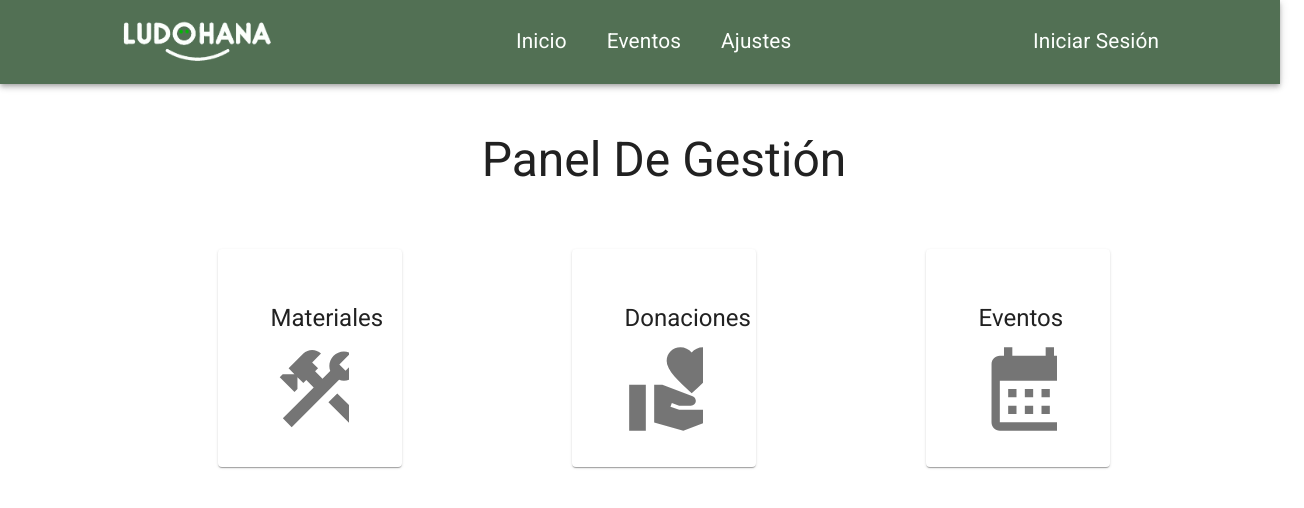
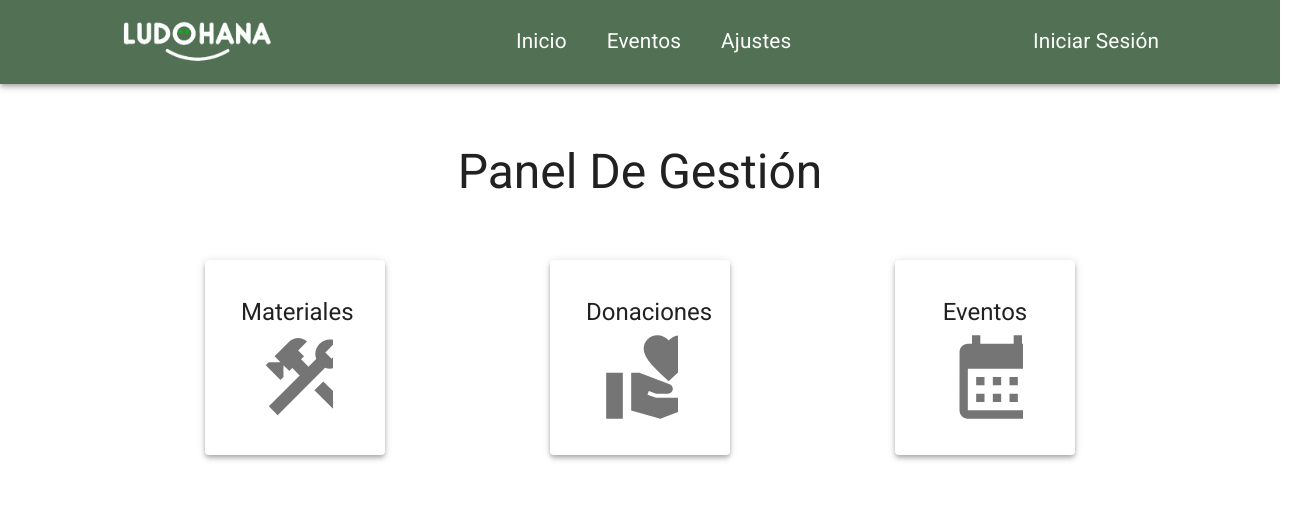
Before and after one commit to judifede/LudOhana, a React (Vite) app: page /settings in a window 1280 px wide. Shown: the top 508 px of the page, 1304 px wide, since content can reach past the window. Built offline with nearby package versions, Linux system fonts and the light colour scheme.

Commit message:
Settings to materials

```diff
--- a/src/Components/Materials/Materials.jsx
+++ b/src/Components/Materials/Materials.jsx
@@ -1,4 +1,4 @@
-import React from 'react'
+
 
 function Materials() {
   return (
--- /dev/null
+++ b/src/Layouts/SettingsLayout.jsx
@@ -0,0 +1,7 @@
+import { Outlet } from 'react-router-dom'
+
+function SettingsLayout() {
+  return <Outlet />
+}
+
+export default SettingsLayout
--- a/src/Pages/Settings/Settings.css
+++ b/src/Pages/Settings/Settings.css
@@ -1,14 +1,10 @@
-.content{
-    min-width: 100vw;
-    min-height: 100vh;
-    padding: 2%;
 
-}
 .section{
     width: 15%;
     height: 30%;
     border-radius: 10px;
     padding: 3%;
+
 }
 .options{
     display: flex;
--- a/src/Pages/Settings/Settings.jsx
+++ b/src/Pages/Settings/Settings.jsx
@@ -1,50 +1,96 @@
-import {Box,Typography,Card,CardHeader,CardContent,InputAdornment,Icon} from '@mui/material'
-import {Construction,VolunteerActivism,CalendarMonth} from '@mui/icons-material'
-import "./Settings.css"
+import {
+  Box,
+  Typography,
+  Card,
+  CardHeader,
+  CardContent,
+  InputAdornment,
+  Icon,
+  Grid,
+} from '@mui/material'
+import {
+  Construction,
+  VolunteerActivism,
+  CalendarMonth,
+} from '@mui/icons-material'
+import './Settings.css'
+import { useNavigate } from 'react-router-dom'
+
 function Settings() {
+  const navigate = useNavigate()
   return (
-   <Box className="content">
-     <Typography id="modal-title" variant="h3" component="h2" textAlign="center">
+    <Grid
+      item
+      sx={{ marginTop: '20px' }}
+      xs={12}
+      // sm={6} md={3} lg={3} xl={2.4}
+    >
+      <Typography
+        id="modal-title"
+        variant="h3"
+        component="h2"
+        textAlign="center"
+      >
         Panel De Gestión
       </Typography>
 
       <Box className="options">
-
-       <Card className="section cardHover">
-         <CardHeader title="Materiales" sx={{ textAlign: 'center' }} />
+        <Card
+          elevation={4}
+          className="section cardHover"
+          onClick={() => navigate('materials')}
+        >
+          <CardHeader
+            title="Materiales"
+            sx={{ textAlign: 'center', padding: '0' }}
+          />
           <CardContent>
-           <InputAdornment position="start" sx={{ width:'100%', height:"90%", marginTop:"10%"}}>
-                  <Icon sx={{ width:'100%', height:"50%", marginTop:"10%"}}>
-                    <Construction sx={{ fontSize: "100px"}}/>
+            <InputAdornment
+              position="start"
+              sx={{ width: '100%', height: '90%', marginTop: '25%' }}
+            >
+              <Icon sx={{ width: '100%', height: '50%', marginTop: '10%' }}>
+                <Construction sx={{ fontSize: '100px' }} />
               </Icon>
             </InputAdornment>
           </CardContent>
         </Card>
 
-       <Card className="section cardHover">
-         <CardHeader title="Donaciones" sx={{ textAlign: 'center' }} />
+        <Card elevation={4} className="section cardHover">
+          <CardHeader
+            title="Donaciones"
+            sx={{ textAlign: 'center', padding: '0' }}
+          />
           <CardContent>
-           <InputAdornment position="start" sx={{ width:'100%', height:"90%", marginTop:"10%"}}>
-                  <Icon sx={{ width:'100%', height:"50%", marginTop:"10%"}}>
-                    <VolunteerActivism sx={{ fontSize: "100px"}}/>
+            <InputAdornment
+              position="start"
+              sx={{ width: '100%', height: '90%', marginTop: '25%' }}
+            >
+              <Icon sx={{ width: '100%', height: '50%', marginTop: '10%' }}>
+                <VolunteerActivism sx={{ fontSize: '100px' }} />
               </Icon>
             </InputAdornment>
           </CardContent>
         </Card>
 
-       <Card className="section cardHover">
-         <CardHeader title="Eventos" sx={{ textAlign: 'center' }} />
+        <Card elevation={4} className="section cardHover">
+          <CardHeader
+            title="Eventos"
+            sx={{ textAlign: 'center', padding: '0' }}
+          />
           <CardContent>
-           <InputAdornment position="start" sx={{ width:'100%', height:"90%", marginTop:"10%"}}>
-                  <Icon sx={{ width:'100%', height:"50%", marginTop:"10%"}}>
-                    <CalendarMonth sx={{ fontSize: "100px"}}/>
+            <InputAdornment
+              position="start"
+              sx={{ width: '100%', height: '90%', marginTop: '25%' }}
+            >
+              <Icon sx={{ width: '100%', height: '50%', marginTop: '10%' }}>
+                <CalendarMonth sx={{ fontSize: '100px' }} />
               </Icon>
             </InputAdornment>
           </CardContent>
         </Card>
       </Box>
-
-   </Box>
+    </Grid>
   )
 }
 
```
Also changed, not shown: src/Routers/Router.jsx (+11 -1 lines). Lines whose indentation alone changed are shown as unchanged.
